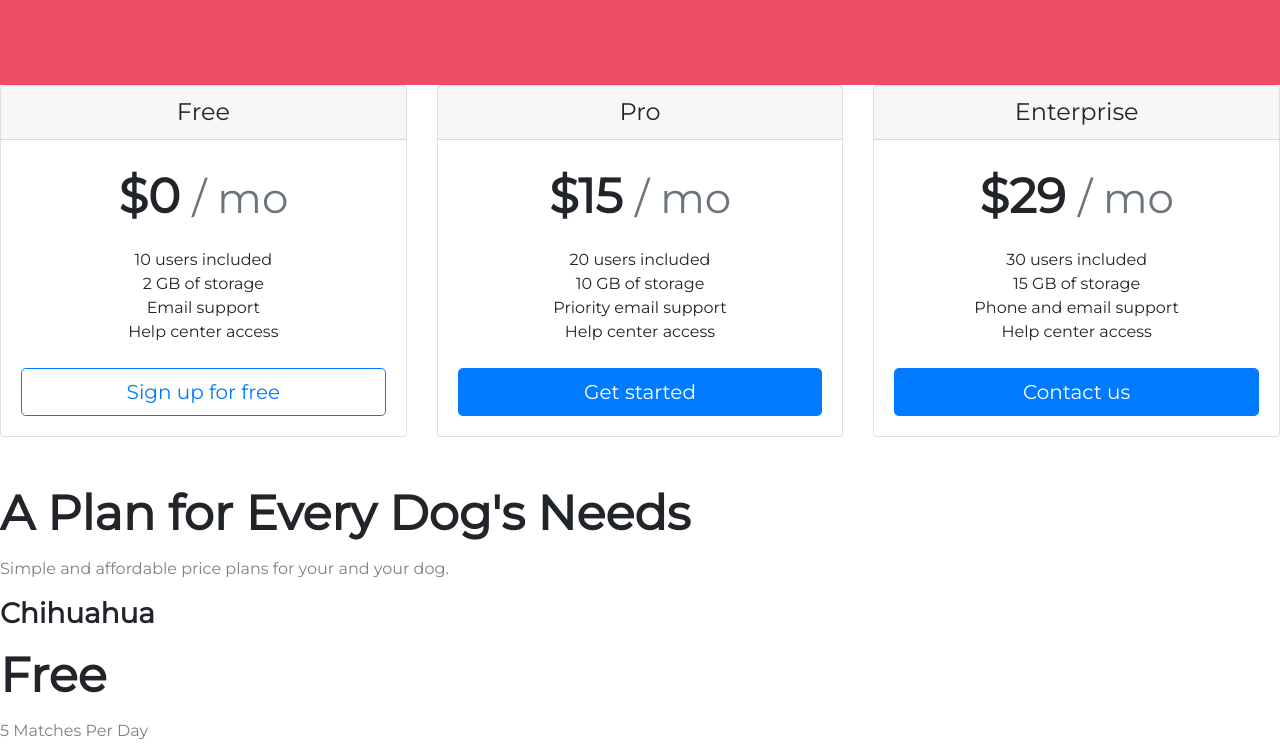
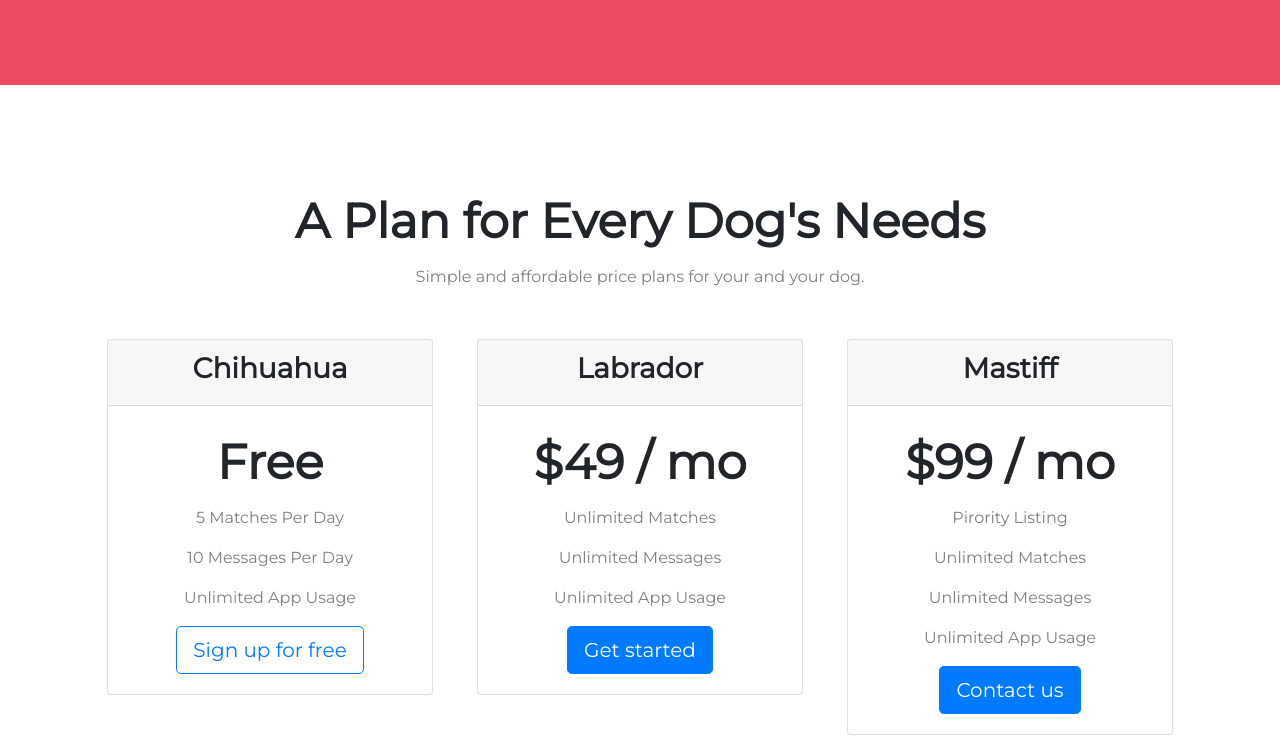
Before and after one commit to ghettobeats/The-Complete-2022-Web-Development-Bootcamp, a plain HTML site: page index.html in a window 1280 px wide. Shown: the part 1803-2559 px from the top of the page. Drawn offline with nearby package versions, Linux system fonts and the light colour scheme.

Commit message:
Card-bootstrap

```diff
--- a/css/styles.css
+++ b/css/styles.css
@@ -93,3 +93,11 @@ margin: 25px;
     margin: 20px 20px 50px;
 
 }
+#pricing{
+    padding: 100px;
+    text-align: center;
+
+}
+.pricing-column{
+    padding: 3% 2%;
+}
--- a/index.html
+++ b/index.html
@@ -1,6 +1,5 @@
 <!DOCTYPE html>
 <html>
-
 <head>
   <meta charset="utf-8">
   <title>TinDog</title>
@@ -8,22 +7,16 @@
   <link rel="stylesheet" href="https://fonts.googleapis.com/css?family=Montserrat|Ubuntu">
   <link rel="stylesheet" href="css/styles.css">
   </head>
-
 <body>
-
   <section id="title">
 <div class="container-fluid">
-
-
     <!-- Nav Bar -->
-
     <nav class="navbar navbar-expand-lg navbar-dark">
       <a class="navbar-brand" href="">tindog</a>
       <button class="navbar-toggler" type="button" data-toggle="collapse" data-target="#navbarScroll" aria-controls="navbarScroll" aria-expanded="false" aria-label="Toggle navigation">
         <span class="navbar-toggler-icon"></span>
       </button>
       <!-- Navbar content -->
-
         <div class="collapse navbar-collapse" id="navbarScroll">
           <ul class="navbar-nav ml-auto">
             <li class="nav-item">
@@ -36,13 +29,9 @@
               <a class="nav-link" href="" tabindex="-1" aria-disabled="true">Link</a>
             </li>
           </ul>
-
         </div>
     </nav>
-
-
     <!-- Title -->
-
     <div class="row">
       <div class="col-lg-6">
         <h1>Meet new and interesting dogs nearby.</h1>
@@ -55,12 +44,8 @@
     </div>
   </div>
   </section>
-
-
   <!-- Features -->
-
   <section id="features">
-
     <div class="row">
       <div class="features-box col-lg-4">
         <i class="fa-solid fa-circle-check fa-4x icon mb-2"></i>
@@ -79,12 +64,9 @@
         </div>
       </div>
   </section>
-
-
   <!-- Testimonials -->
-
   <section id="testimonials">
-    <div id="testimonials-carousel" class="carousel slide" data-ride="carousel" data-interval="1000">
+    <div id="testimonials-carousel" class="carousel slide" data-ride="carousel" data-interval="2000">
       <div class="carousel-inner">
            <div class="carousel-item active">
             <h2>I no longer have to sniff other dogs for love. I've found the hottest Corgi on TinDog. Woof.</h2>
@@ -105,124 +87,73 @@
         <span class="sr-only">Next</span>
       </a>
     </div>
-
   </section>
-
-
   <!-- Press -->
-
   <section id="press">
-
     <img class="press-logo" src="images/techcrunch.png" alt="tc-logo">
     <img class="press-logo" src="images/tnw.png" alt="tnw-logo">
     <img class="press-logo" src="images/bizinsider.png" alt="biz-insider-logo">
     <img class="press-logo" src="images/mashable.png" alt="mashable-logo">
-
   </section>
-
-
   <!-- Pricing -->
-
   <section id="pricing">
-
-    <div class="card-deck mb-3 text-center">
-      <div class="card mb-4 box-shadow">
+ <h2>A Plan for Every Dog's Needs</h2>
+ <p>Simple and affordable price plans for your and your dog.</p>
+ <div class="row">
+   <div class="pricing-column col-lg-4 col-md-6">
+    <div class="card">
       <div class="card-header">
-          <h4 class="my-0 font-weight-normal">Free</h4>
+      <h3>Chihuahua</h3>
       </div>
       <div class="card-body">
-          <h1 class="card-title pricing-card-title">$0 <small class="text-muted">/ mo</small></h1>
-          <ul class="list-unstyled mt-3 mb-4">
-            <li>10 users included</li>
-            <li>2 GB of storage</li>
-            <li>Email support</li>
-            <li>Help center access</li>
-          </ul>
-          <button type="button" class="btn btn-lg btn-block btn-outline-primary">Sign up for free</button>
-        </div>
-      </div>
-      <div class="card mb-4 box-shadow">
-        <div class="card-header">
-          <h4 class="my-0 font-weight-normal">Pro</h4>
-        </div>
-        <div class="card-body">
-          <h1 class="card-title pricing-card-title">$15 <small class="text-muted">/ mo</small></h1>
-          <ul class="list-unstyled mt-3 mb-4">
-            <li>20 users included</li>
-            <li>10 GB of storage</li>
-            <li>Priority email support</li>
-            <li>Help center access</li>
-          </ul>
-          <button type="button" class="btn btn-lg btn-block btn-primary">Get started</button>
-        </div>
-      </div>
-      <div class="card mb-4 box-shadow">
-        <div class="card-header">
-          <h4 class="my-0 font-weight-normal">Enterprise</h4>
-        </div>
-        <div class="card-body">
-          <h1 class="card-title pricing-card-title">$29 <small class="text-muted">/ mo</small></h1>
-          <ul class="list-unstyled mt-3 mb-4">
-            <li>30 users included</li>
-            <li>15 GB of storage</li>
-            <li>Phone and email support</li>
-            <li>Help center access</li>
-          </ul>
-          <button type="button" class="btn btn-lg btn-block btn-primary">Contact us</button>
-        </div>
-      </div>
-
-   </div>
-
-
-    <h2>A Plan for Every Dog's Needs</h2>
-    <p>Simple and affordable price plans for your and your dog.</p>
-
-
-    <h3>Chihuahua</h3>
      <h2>Free</h2>
         <p>5 Matches Per Day</p>
         <p>10 Messages Per Day</p>
         <p>Unlimited App Usage</p>
-    <button type="button">Sign Up</button>
-
-
+        <button class="btn btn-outline-primary btn-lg">Sign up for free</button>
+      </div>
+    </div>
+   </div>
+   <div class="pricing-column col-lg-4 col-md-6">
+  <div class="card">
+    <div class="card-header">
       <h3>Labrador</h3>
+    </div>
+    <div class="card-body">
       <h2>$49 / mo</h2>
       <p>Unlimited Matches</p>
       <p>Unlimited Messages</p>
       <p>Unlimited App Usage</p>
-    <button type="button">Sign Up</button>
-
-
+      <button class="btn btn-primary btn-lg">Get started</button>
+    </div>
+  </div>
+   </div>
+   <div class="pricing-column col-lg-4">
+    <div class="card">
+      <div class="card-header">
         <h3>Mastiff</h3>
+      </div>
+      <div class="card-body">
         <h2>$99 / mo</h2>
         <p>Pirority Listing</p>
         <p>Unlimited Matches</p>
         <p>Unlimited Messages</p>
         <p>Unlimited App Usage</p>
-    <button type="button">Sign Up</button>
-
+        <button class="btn btn-primary btn-lg">Contact us</button>
+      </div>
+    </div>
+   </div>
+ </div>
 </section>
-
-
   <!-- Call to Action -->
-
     <section id="cta">
-
     <h3>Find the True Love of Your Dog's Life Today.</h3>
     <button type="button">Download</button>
     <button type="button">Download</button>
-
   </section>
-
-
   <!-- Footer -->
-
   <footer id="footer">
-
     <p>© Copyright TinDog</p>
-
   </footer>
 
   <script src="https://cdn.jsdelivr.net/npm/jquery@3.5.1/dist/jquery.slim.min.js" integrity="sha384-DfXdz2htPH0lsSSs5nCTpuj/zy4C+OGpamoFVy38MVBnE+IbbVYUew+OrCXaRkfj" crossorigin="anonymous"></script>
```
Lines whose indentation alone changed are shown as unchanged.
